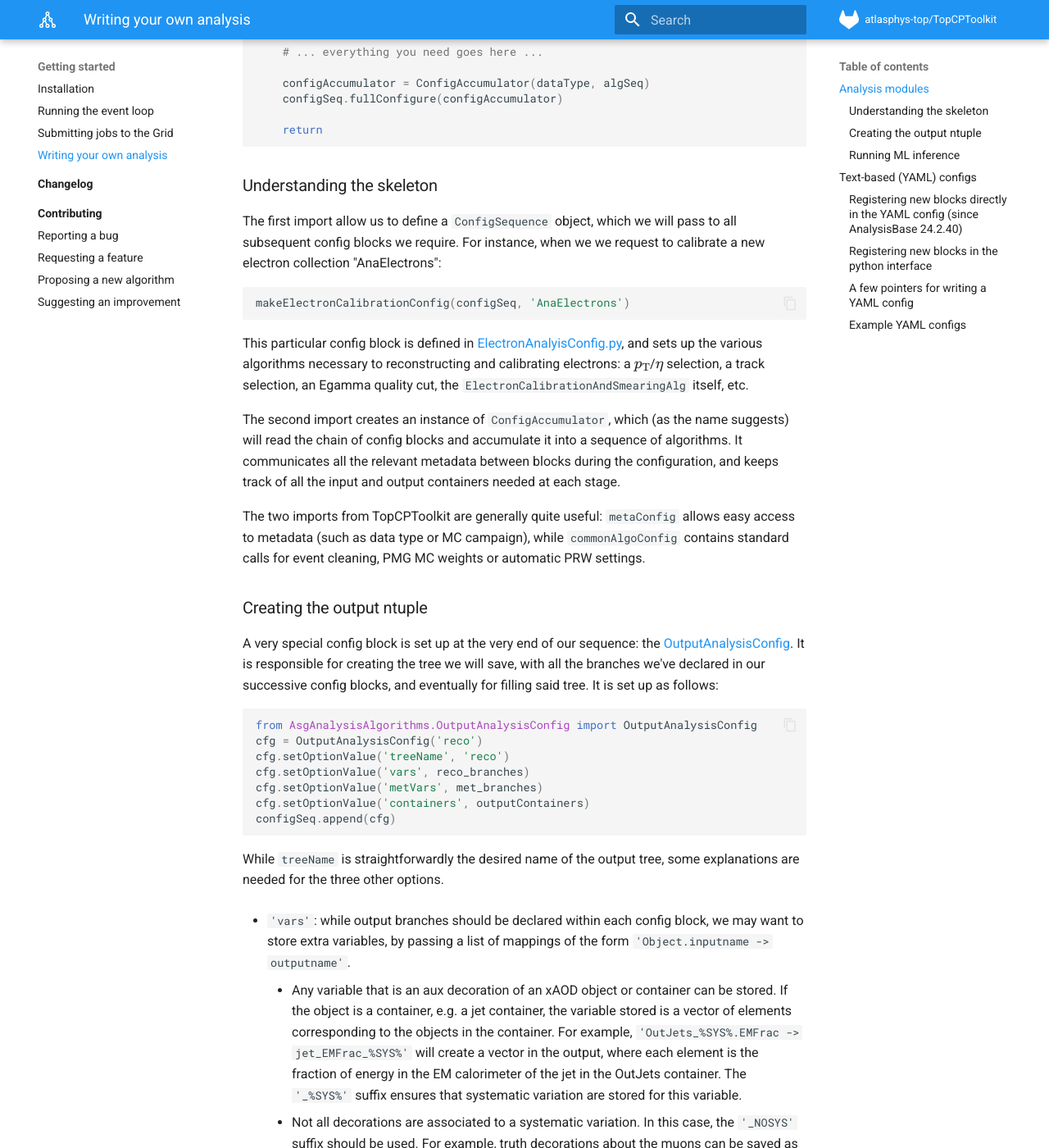
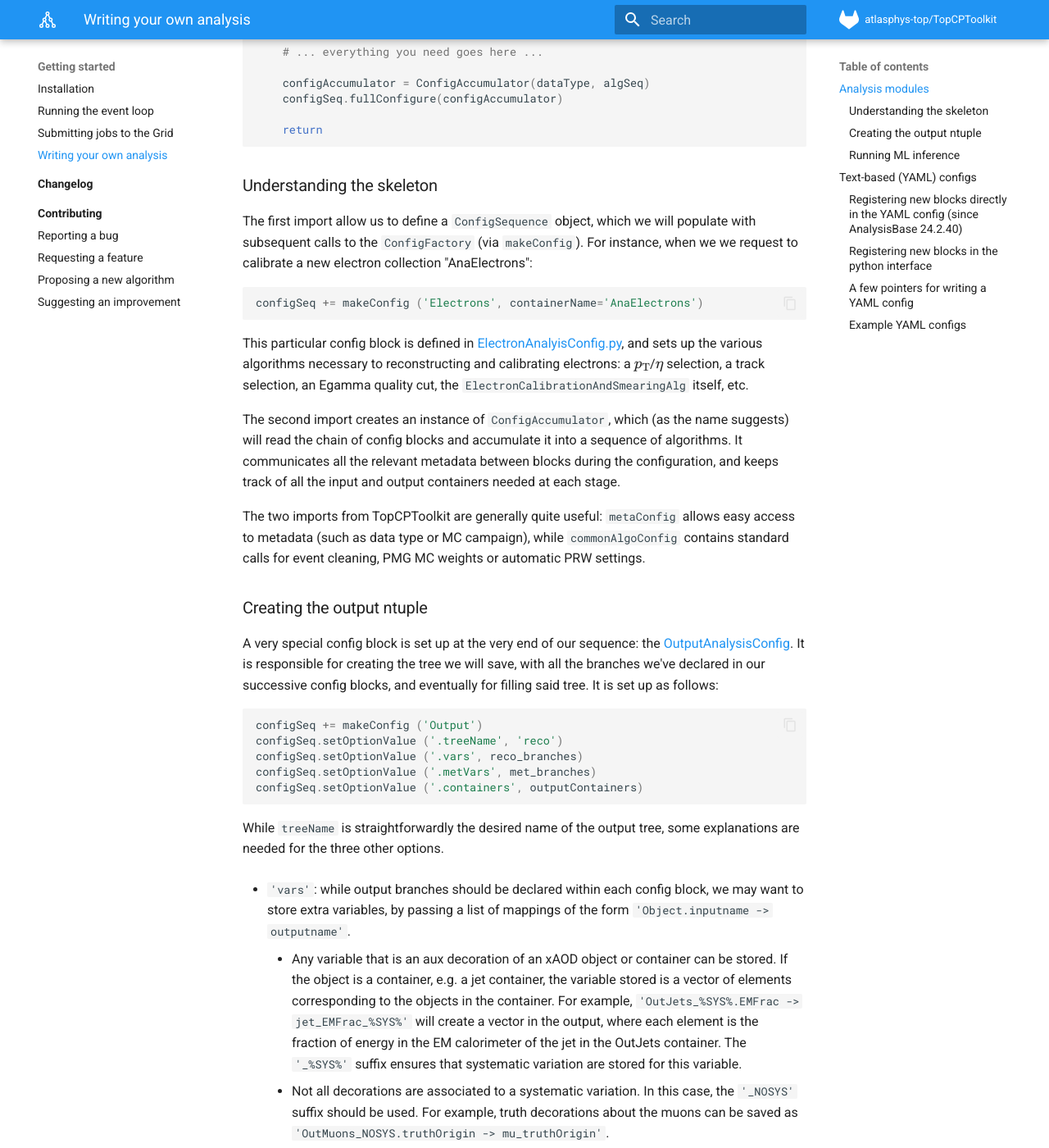
Before and after one commit to SuperNova76/TopCPToolKit, an MkDocs documentation site: the page built from docs/starting/analysis.md, in a window 1280 px wide and 1400 px high, scrolled down 1278 px. Shown: the whole window at 82% size. Built offline with MkDocs 1.6.1 and Material for MkDocs 9.7.7, drawn with Linux system fonts in a browser that asks for light colours; formulas are drawn with MathJax 3; some of the changed text lies outside the part shown.

Commit message:
replace make-methods by factory calls in the getting started pages

````diff
--- a/docs/starting/analysis.md
+++ b/docs/starting/analysis.md
@@ -10,12 +10,12 @@ and similarly to `makeTruthSequence` and `makeParticleLevelSequence`.
 
 These methods are defined in [commonAlgoConfig.py](https://gitlab.cern.ch/atlasphys-top/reco/TopCPToolkit/-/blob/main/source/TopCPToolkit/python/commonAlgoConfig.py), and you can see that they perform the following actions:
 
-- create `AnaAlgSequence` and `ConfigSequence` objects, a (blank) chain of algorithms to be executed;
+- create `AnaAlgSequence` and `ConfigSequence` objects, a (blank) chain of algorithms to be executed, and the `ConfigFactory` to help populate them;
 - initialise the [`CommonServicesConfig`](https://acode-browser1.usatlas.bnl.gov/lxr/source/athena/PhysicsAnalysis/Algorithms/AsgAnalysisAlgorithms/python/AsgAnalysisConfig.py), which
     - checks whether we are running on data: if we are, we do not need to consider systematics or truth information!
     - creates an instance of the `CP::SystematicsSvc`, which will record and handle all the systematics that we need, based on the objects that we deal with;
     - creates an instance of the `CP::SelectionNameSvc`, to handle cutflows;
-- set up the very first algorithm, the `CP::VertexSelectionAlg`, to retain only events with a reconstructed primary vertex;
+- for truth-level analyses, set up the very first algorithm, the `CP::VertexSelectionAlg`, to retain only events with a reconstructed primary vertex;
 - **load and configure the requested analysis algorithms**;
 - add a final algorithm, the `CP::SysListDumperAlg`, helpful to monitor which systematics were collected.
 
@@ -43,10 +43,10 @@ def makeRecoConfiguration(flags, algSeq, configSeq, noFilter=False):
 
 ### Understanding the skeleton
 
-The first import allow us to define a `ConfigSequence` object, which we will pass to all subsequent config blocks we require.
+The first import allow us to define a `ConfigSequence` object, which we will populate with subsequent calls to the `ConfigFactory` (via `makeConfig`).
 For instance, when we we request to calibrate a new electron collection "AnaElectrons":
 ```python
-makeElectronCalibrationConfig(configSeq, 'AnaElectrons')
+configSeq += makeConfig ('Electrons', containerName='AnaElectrons')
 ```
 This particular config block is defined in [ElectronAnalyisConfig.py](https://acode-browser1.usatlas.bnl.gov/lxr/source/athena/PhysicsAnalysis/Algorithms/EgammaAnalysisAlgorithms/python/ElectronAnalysisConfig.py), and sets up the various algorithms necessary to reconstructing and calibrating electrons: a $p_\mathrm{T}$/$\eta$ selection, a track selection, an Egamma quality cut, the `ElectronCalibrationAndSmearingAlg` itself, etc.
 
@@ -61,13 +61,11 @@ A very special config block is set up at the very end of our sequence: the [Outp
 It is responsible for creating the tree we will save, with all the branches we've declared in our successive config blocks, and eventually for filling said tree.
 It is set up as follows:
 ```python
-from AsgAnalysisAlgorithms.OutputAnalysisConfig import OutputAnalysisConfig
-cfg = OutputAnalysisConfig('reco')
-cfg.setOptionValue('treeName', 'reco')
-cfg.setOptionValue('vars', reco_branches)
-cfg.setOptionValue('metVars', met_branches)
-cfg.setOptionValue('containers', outputContainers)
-configSeq.append(cfg)
+configSeq += makeConfig ('Output')
+configSeq.setOptionValue ('.treeName', 'reco')
+configSeq.setOptionValue ('.vars', reco_branches)
+configSeq.setOptionValue ('.metVars', met_branches)
+configSeq.setOptionValue ('.containers', outputContainers)
 ```
 
 While `treeName` is straightforwardly the desired name of the output tree, some explanations are needed for the three other options.
@@ -303,4 +301,5 @@ They should be arranged as up to three config files (`reco.yaml`, `particle.yaml
 We currently have:
 
 - [`exampleTtbarLjets`](https://gitlab.cern.ch/atlasphys-top/reco/TopCPToolkit/-/tree/main/source/TopCPToolkit/share/configs/exampleTtbarLjets): an example $t\bar{t}\to\ell$+jets analysis, only for demonstration purposes.
+- [`tutorial`](https://gitlab.cern.ch/atlasphys-top/reco/TopCPToolkit/-/tree/main/source/TopCPToolkit/share/configs/tutorial): used for the TopCPToolkit tutorial, only for demonstration purposes.
 - [`bTaggerCalibration`](https://gitlab.cern.ch/atlasphys-top/reco/TopCPToolkit/-/tree/main/source/TopCPToolkit/share/configs/bTaggerCalibration): used by the FTAG group to run simple ntuple productions for calibration.
````
Also changed, not shown: other parts of docs/starting/analysis.md (+1 -1 lines), docs/settings/eventselection.md (+6 -1 lines), docs/starting/running_local.md (+3 -4 lines).
